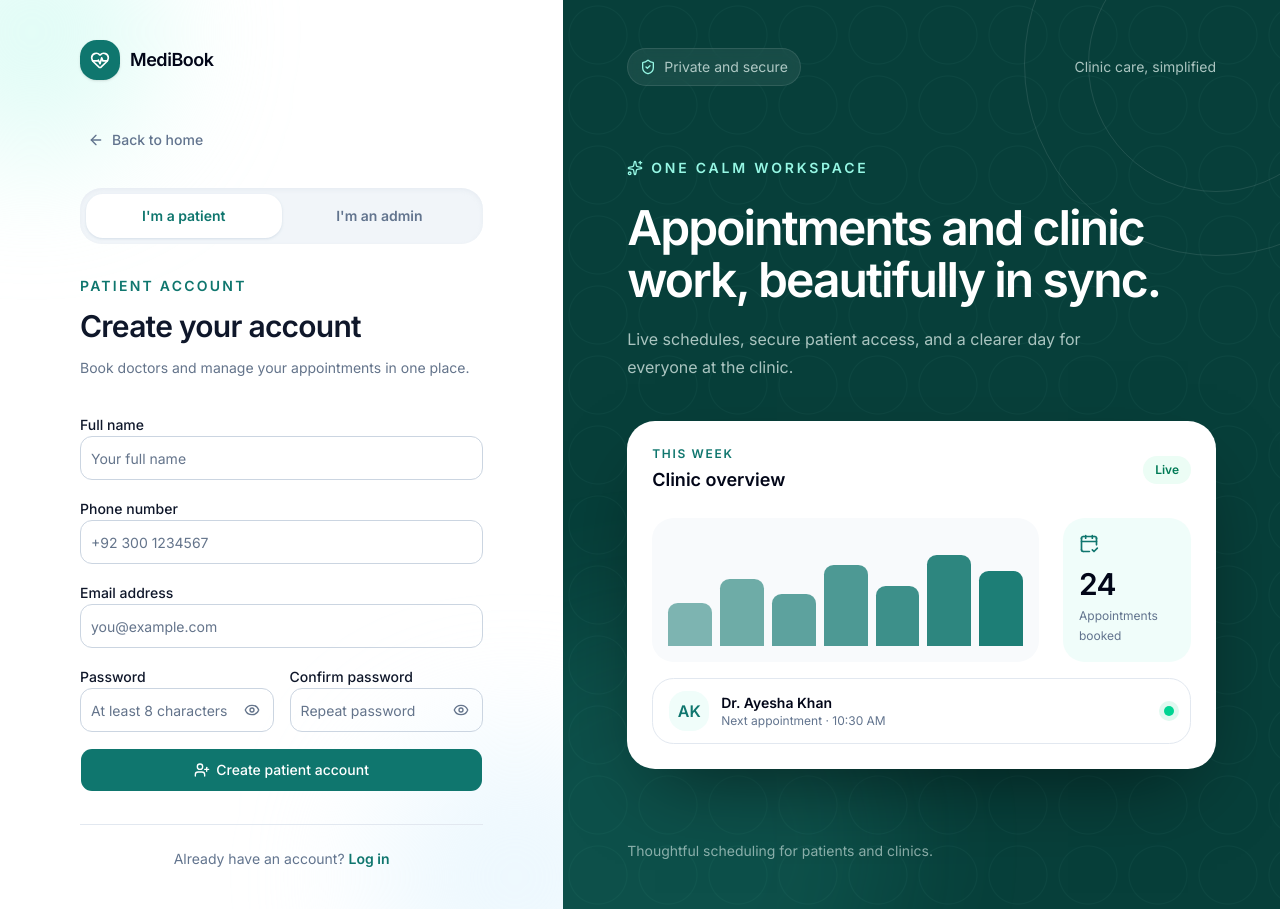
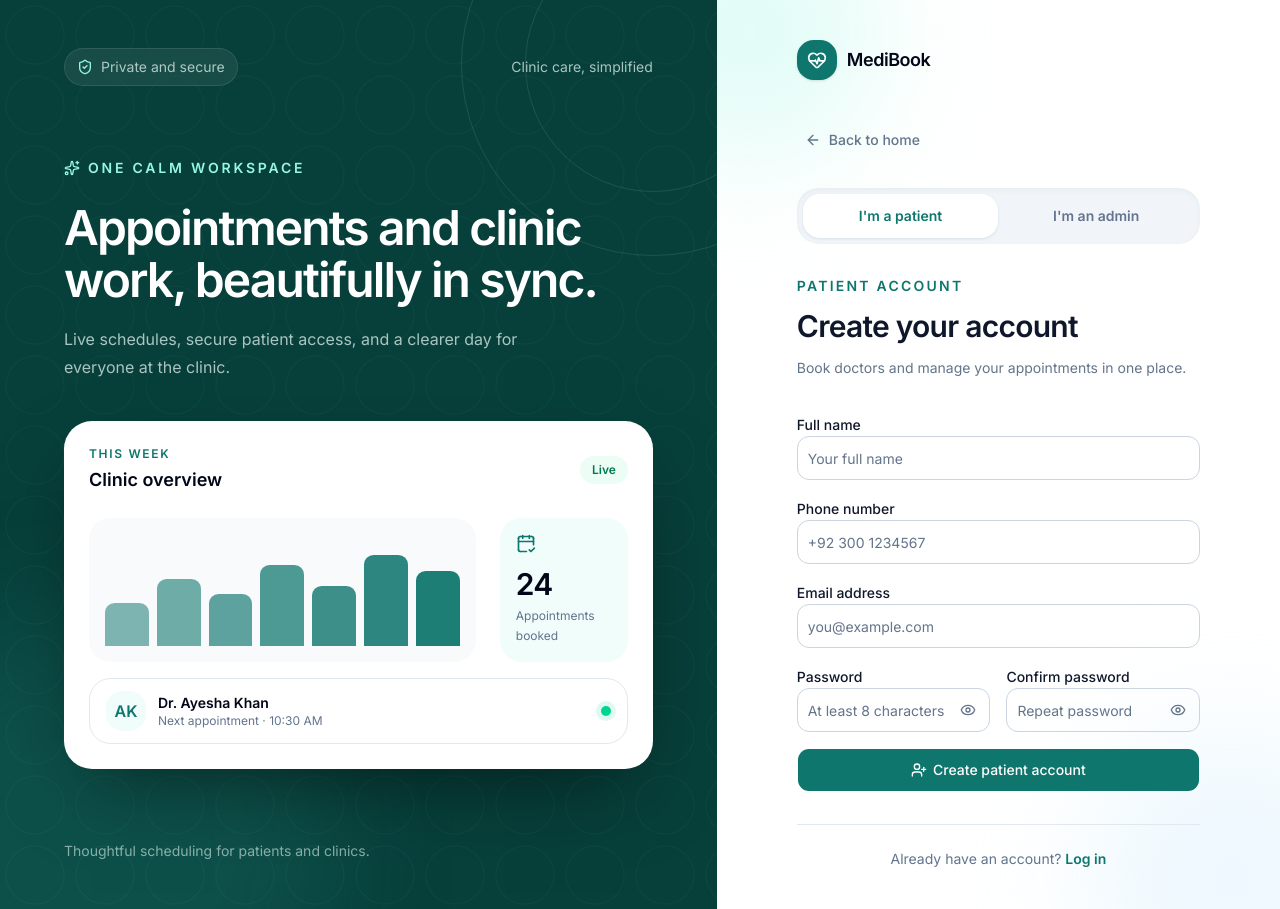
Before and after one commit to bismanoordev/MediBook, a Next.js app: page /signup in a window 1280 px wide. Built offline with nearby package versions, Linux system fonts and the light colour scheme; no server answers.

Commit message:
Move auth visual panel to left

```diff
--- a/components/auth/auth-shell.tsx
+++ b/components/auth/auth-shell.tsx
@@ -30,8 +30,8 @@ export function AuthShell({
   hideHeader = false,
 }: AuthShellProps) {
   return (
-    <main className="min-h-[100dvh] bg-[#F8FAFC] lg:grid lg:grid-cols-[minmax(0,0.88fr)_minmax(34rem,1.12fr)]">
-      <section className="relative flex min-h-[100dvh] items-center justify-center overflow-hidden bg-white px-5 py-10 sm:px-10 lg:px-12 xl:px-20">
+    <main className="min-h-[100dvh] bg-[#F8FAFC] lg:grid lg:grid-cols-[minmax(34rem,1.12fr)_minmax(0,0.88fr)]">
+      <section className="relative flex min-h-[100dvh] items-center justify-center overflow-hidden bg-white px-5 py-10 sm:px-10 lg:order-2 lg:px-12 xl:px-20">
         <div
           aria-hidden="true"
           className="absolute -left-24 -top-24 size-64 rounded-full bg-teal-100/60 blur-3xl"
@@ -88,7 +88,7 @@ export function AuthShell({
 
       <section
         aria-hidden="true"
-        className="relative hidden min-h-[100dvh] overflow-hidden bg-[#073F3A] px-12 py-10 text-white lg:flex lg:flex-col lg:justify-between xl:px-16 xl:py-12"
+        className="relative hidden min-h-[100dvh] overflow-hidden bg-[#073F3A] px-12 py-10 text-white lg:order-1 lg:flex lg:flex-col lg:justify-between xl:px-16 xl:py-12"
       >
         <div
           className="absolute inset-0 opacity-30"
```
